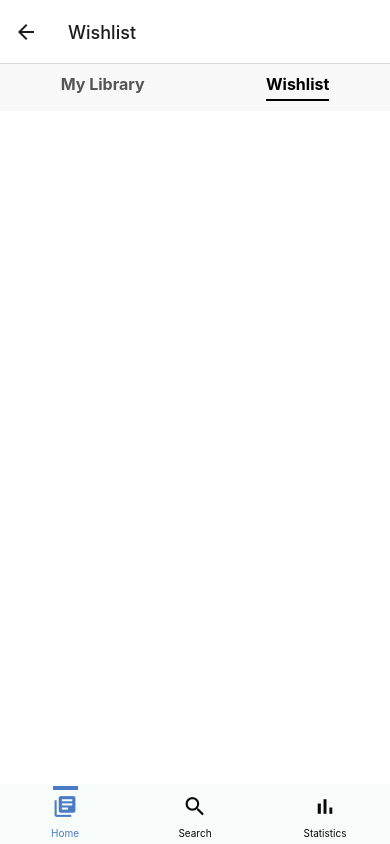
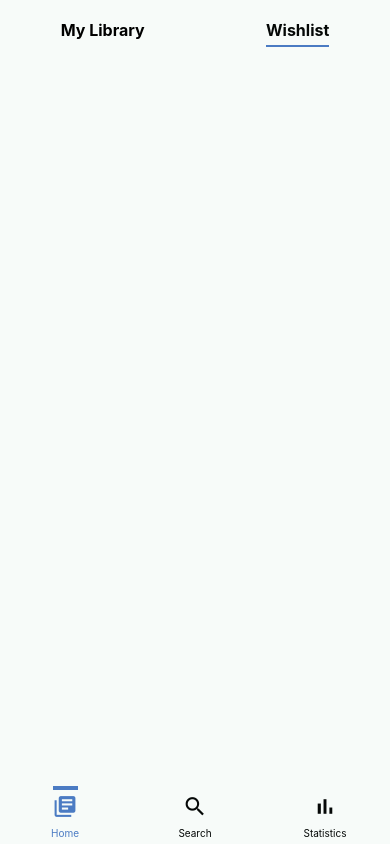
Before and after one commit to Ludde94/BookDB, a React Native app: screen /WishlistMain in a window 390 px wide. Built offline with nearby package versions, Linux system fonts and the light colour scheme.

Commit message:
fix scanner bug

```diff
--- a/src/Navigation.js
+++ b/src/Navigation.js
@@ -20,8 +20,8 @@ const Stack = createStackNavigator();
 function ReadBooksStackScreen() {
   return (
     <Stack.Navigator>
-      <Stack.Screen name="ReadBooksMain" component={ReadBooksScreen} options={{ title: 'My Library' }} />
-      <Stack.Screen name="WishlistMain" component={WishlistScreen} options={{ title: 'Wishlist' }} />
+      <Stack.Screen name="ReadBooksMain" component={ReadBooksScreen} options={{ title: 'My Library', headerShown: false  }} />
+      <Stack.Screen name="WishlistMain" component={WishlistScreen} options={{ title: 'Wishlist' , headerShown: false  }} />
       <Stack.Screen name="EditBook" component={EditBookScreen} options={{ title: 'Edit Book' }} />
     </Stack.Navigator>
   );
--- a/src/screens/ReadBooksScreen/ReadBooksScreen.js
+++ b/src/screens/ReadBooksScreen/ReadBooksScreen.js
@@ -1,5 +1,5 @@
-import React, { useState, useCallback, useEffect } from 'react';
-import { View, Text, ScrollView, RefreshControl, TouchableOpacity, StyleSheet } from 'react-native';
+import React, { useState, useCallback } from 'react';
+import { View, Text, ScrollView, RefreshControl, TouchableOpacity, SafeAreaView } from 'react-native';
 import { useFocusEffect } from '@react-navigation/native';
 
 import styles from './ReadBooksStyles';
@@ -50,6 +50,7 @@ export default function ReadBooksScreen({ navigation }) {
   };
 
   return (
+    <SafeAreaView style={styles.safeArea}>
       <View style={styles.container}>
         <TabHeader activeTab={activeTab} setActiveTab={setActiveTab} />
         <ScrollView
@@ -68,5 +69,6 @@ export default function ReadBooksScreen({ navigation }) {
           )}
         </ScrollView>
       </View>
+    </SafeAreaView>
   );
 }
--- a/src/screens/ReadBooksScreen/ReadBooksStyles.js
+++ b/src/screens/ReadBooksScreen/ReadBooksStyles.js
@@ -2,6 +2,10 @@ import { StyleSheet } from 'react-native';
 import colors from '../../themes'; // Ensure this is the correct path
 
 export default StyleSheet.create({
+  safeArea: {
+    flex: 1,
+    backgroundColor: colors.background,
+  },
   container: {
     flex: 1,
     backgroundColor: colors.background,
@@ -42,5 +46,4 @@ export default StyleSheet.create({
     fontSize: 18,
     color: '#555',
   },
-
 });
--- a/src/screens/ScannerScreen/ScannerScreen.js
+++ b/src/screens/ScannerScreen/ScannerScreen.js
@@ -26,8 +26,7 @@ export default function Scanner({ navigation }) {
   const handleBarCodeScanned = ({ type, data }) => {
     setIsScanning(false); // Disable further scanning once a barcode is scanned
     alert(`Bar code with type ${type} and data ${data} has been scanned!`);
-    navigation.navigate('AddBook', { scannedData: data });
-  };
+    navigation.navigate('SearchMain', { scannedData: data });  };
 
   function enableScanning() {
     setIsScanning(true); // Re-enable scanning when needed
--- a/src/screens/WishListscreen/WishlistScreen.js
+++ b/src/screens/WishListscreen/WishlistScreen.js
@@ -1,5 +1,5 @@
 import React, { useEffect, useState, useCallback } from 'react';
-import { View, Text, StyleSheet, ScrollView, RefreshControl, TouchableOpacity } from 'react-native';
+import { View, Text, StyleSheet, ScrollView, RefreshControl, TouchableOpacity, SafeAreaView } from 'react-native';
 import { useFocusEffect } from '@react-navigation/native';
 import { fetchBooksFromWantToRead } from '../../db/Storage';
 import BooksCardEdit from '../../components/BookCardEdit';
@@ -37,6 +37,7 @@ export default function WishlistScreen({navigation, route }) {
   };
 
   return (
+    <SafeAreaView style={styles.safeArea}>
       <View style={styles.container}>
         <View style={styles.tabContainer}>
           <TouchableOpacity style={styles.tab} onPress={() => handleTabPress('My Library')}>
@@ -59,5 +60,6 @@ export default function WishlistScreen({navigation, route }) {
           ))}
         </ScrollView>
       </View>
+    </SafeAreaView>
   );
 }
--- a/src/screens/WishListscreen/WishlistStyles.js
+++ b/src/screens/WishListscreen/WishlistStyles.js
@@ -2,36 +2,48 @@ import { StyleSheet } from 'react-native';
 import colors from '../../themes'; // Ensure this is the correct path
 
 export default StyleSheet.create({
+  safeArea: {
+    flex: 1,
+    backgroundColor: colors.background,
+  },
   container: {
     flex: 1,
-    backgroundColor: '#fff',
+    backgroundColor: colors.background,
   },
   tabContainer: {
     flexDirection: 'row',
     justifyContent: 'space-around',
     paddingVertical: 10,
-    backgroundColor: '#f8f8f8',
+    backgroundColor: colors.background,
   },
   tab: {
-    alignItems: 'center',
+    padding: 10,
   },
   tabText: {
     fontSize: 16,
     fontWeight: 'bold',
-    color: '#555',
   },
   activeTabText: {
     fontSize: 16,
     fontWeight: 'bold',
-    color: '#000',
+    color: colors.text,
   },
   activeTabIndicator: {
     marginTop: 5,
     height: 2,
     width: '100%',
-    backgroundColor: '#000',
+    backgroundColor: colors.primary,
   },
   bookList: {
     flex: 1,
   },
-  });
+  emptyContainer: {
+    flex: 1,
+    justifyContent: 'center',
+    alignItems: 'center',
+  },
+  emptyText: {
+    fontSize: 18,
+    color: '#555',
+  },
+});
```
Lines whose indentation alone changed are shown as unchanged.
